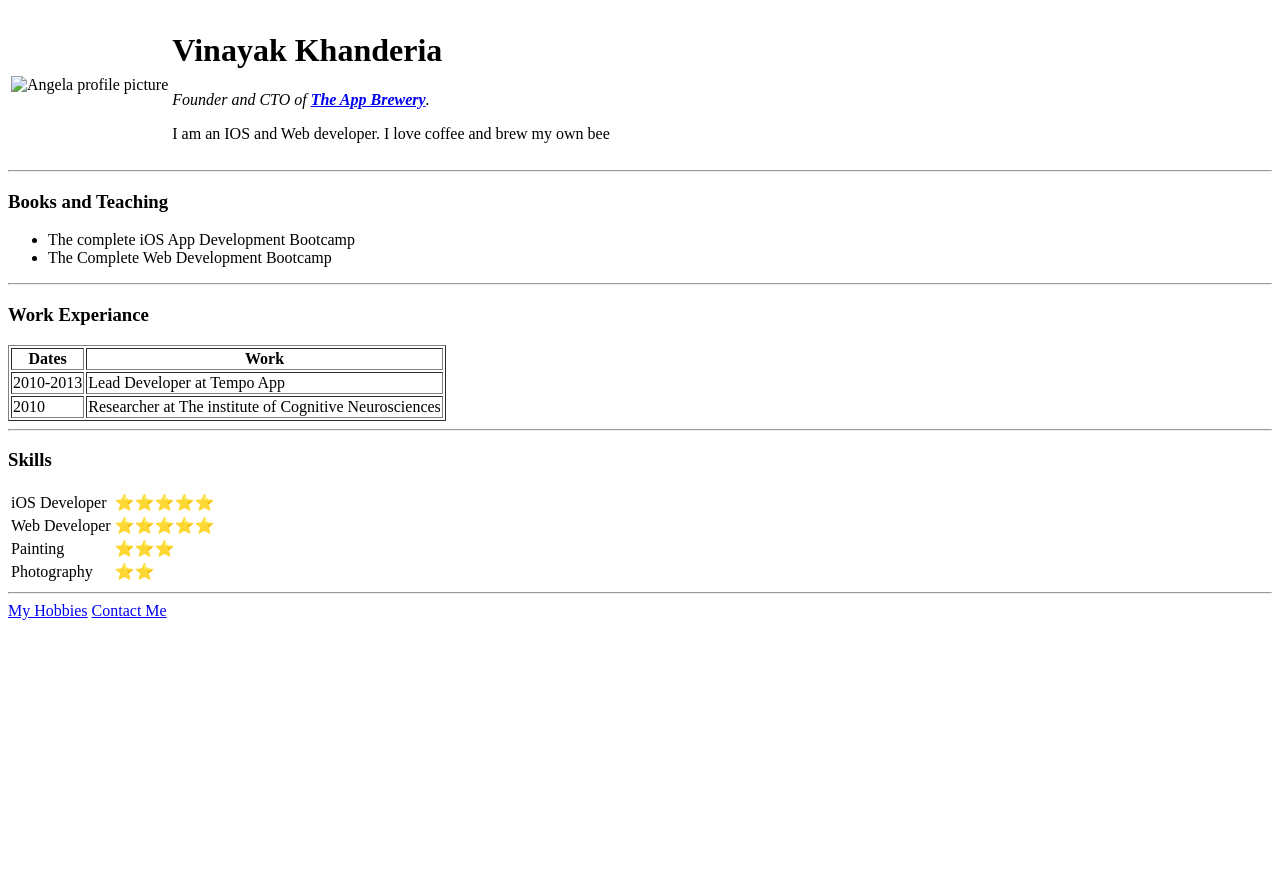
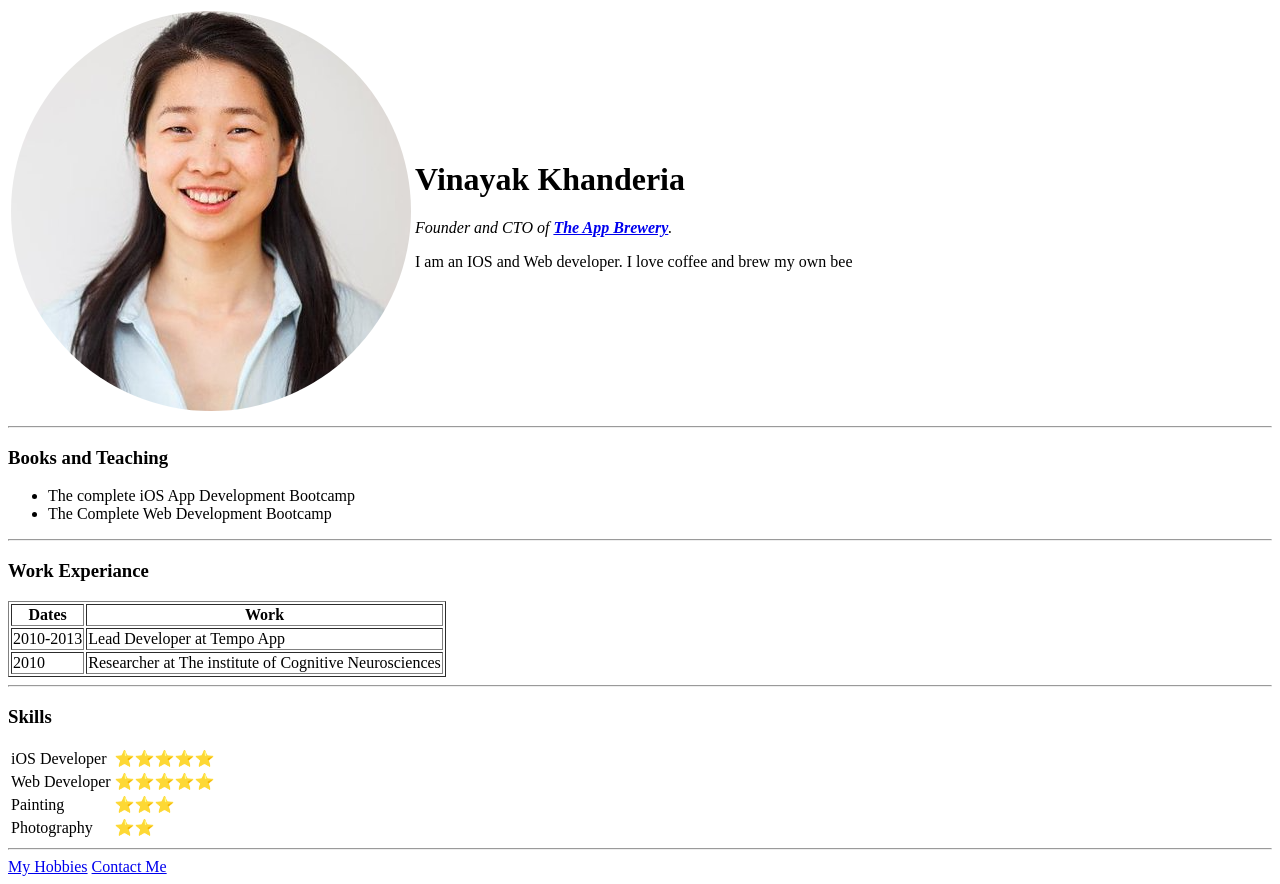
Before and after one commit to downtownhero/cv, a plain HTML site: page index.html in a window 1280 px wide. Before the commit the page ends 800 px from the top, so only its background shows below. Drawn offline with Linux system fonts and the light colour scheme.

Commit message:
Add files via upload

```diff
--- a/index.html
+++ b/index.html
@@ -8,7 +8,7 @@
   <body>
     <table>
       <tr>
-        <td><img src="angela.png" alt="Angela profile picture" /></td>
+        <td><img src="img/angela.png" alt="Vinayak profile picture" /></td>
         <td>
           <h1>Vinayak Khanderia</h1>
           <p>
```
